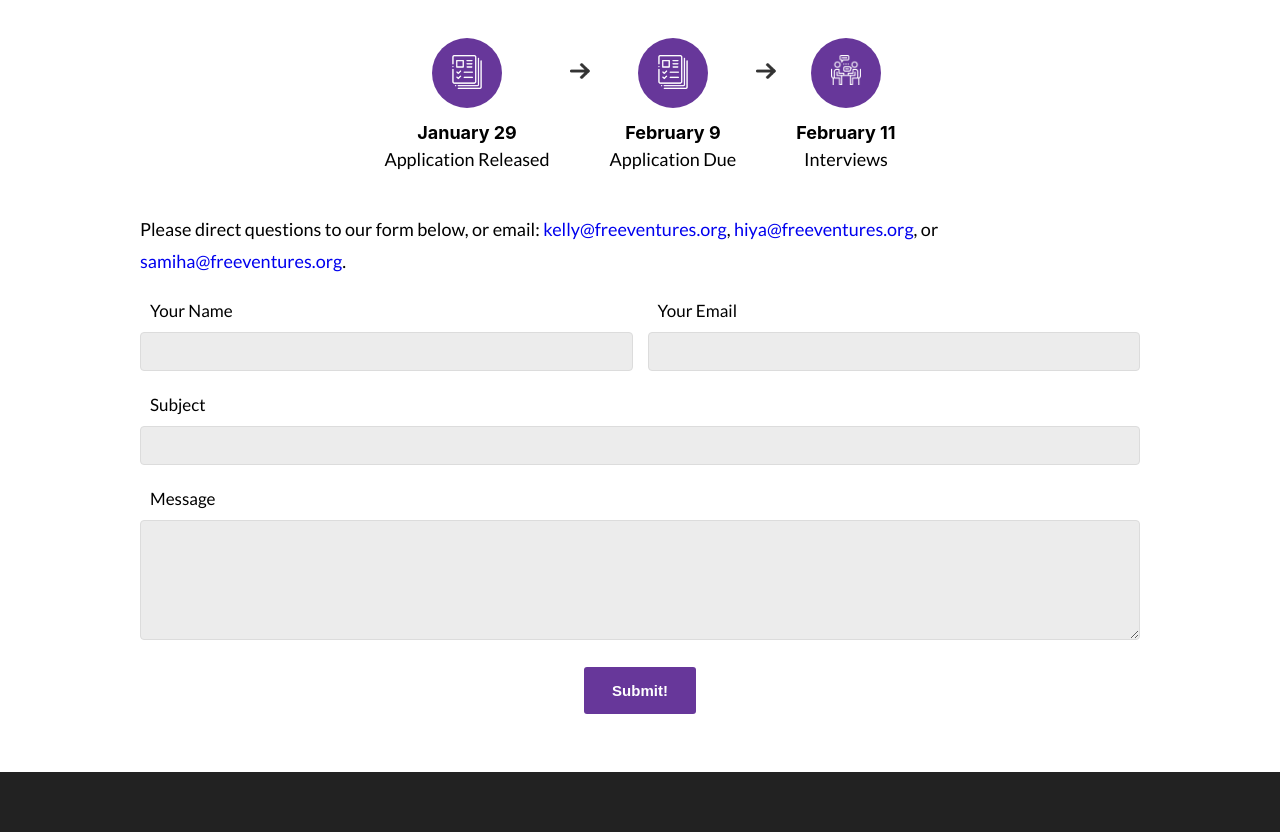
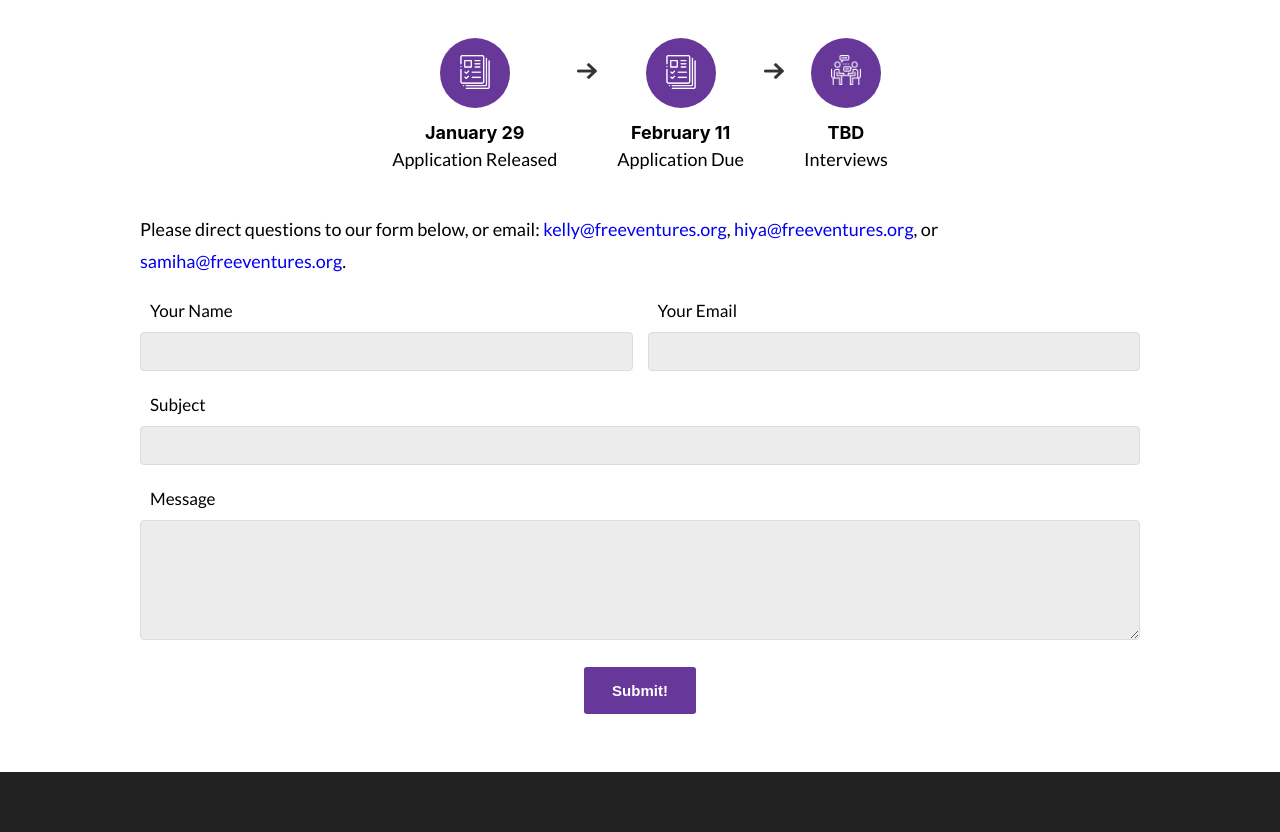
Before and after one commit to Free-Ventures-Cal/website, a React (Create React App) app: page /fellowship in a window 1280 px wide. Shown: the part 2010-2842 px from the top of the page. Built offline with nearby package versions, Linux system fonts and the light colour scheme.

Commit message:
Update fellowship date

```diff
--- a/src/Components/Fellowship.js
+++ b/src/Components/Fellowship.js
@@ -26,12 +26,12 @@ function Fellowship() {
       image: application,
     },
     {
-      date: "February 9",
+      date: "February 11",
       description: "Application Due",
       image: application,
     },
     {
-      date: "February 11",
+      date: "TBD",
       description: "Interviews",
       image: interview,
     },
```
